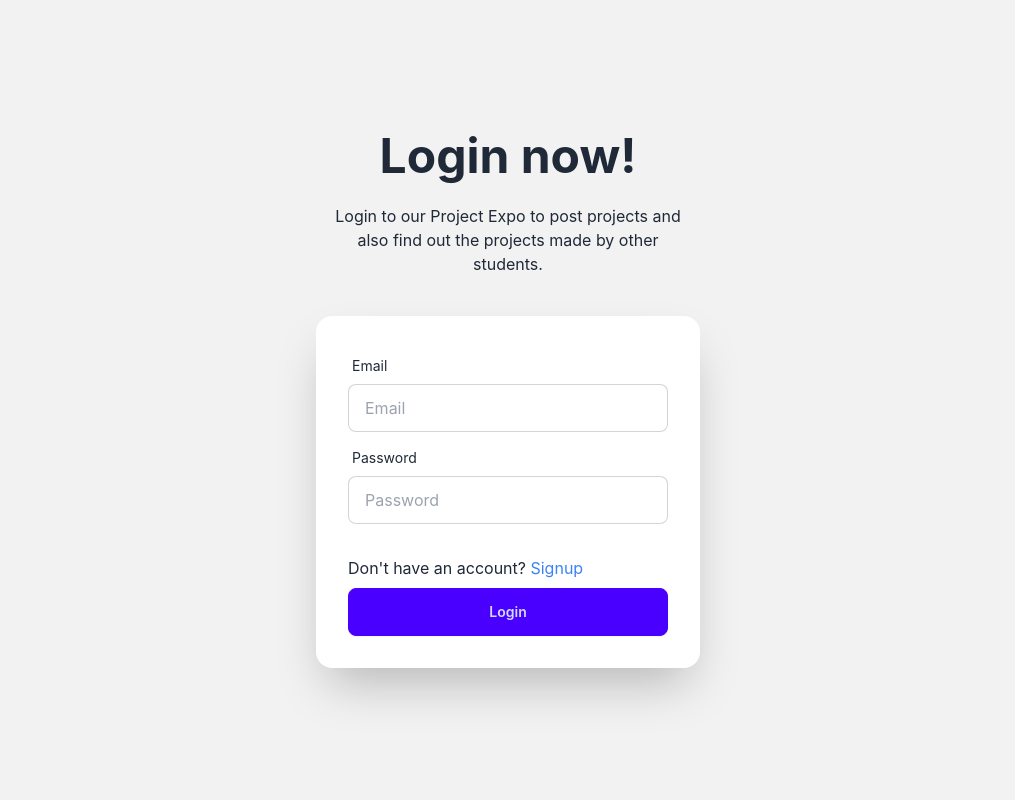
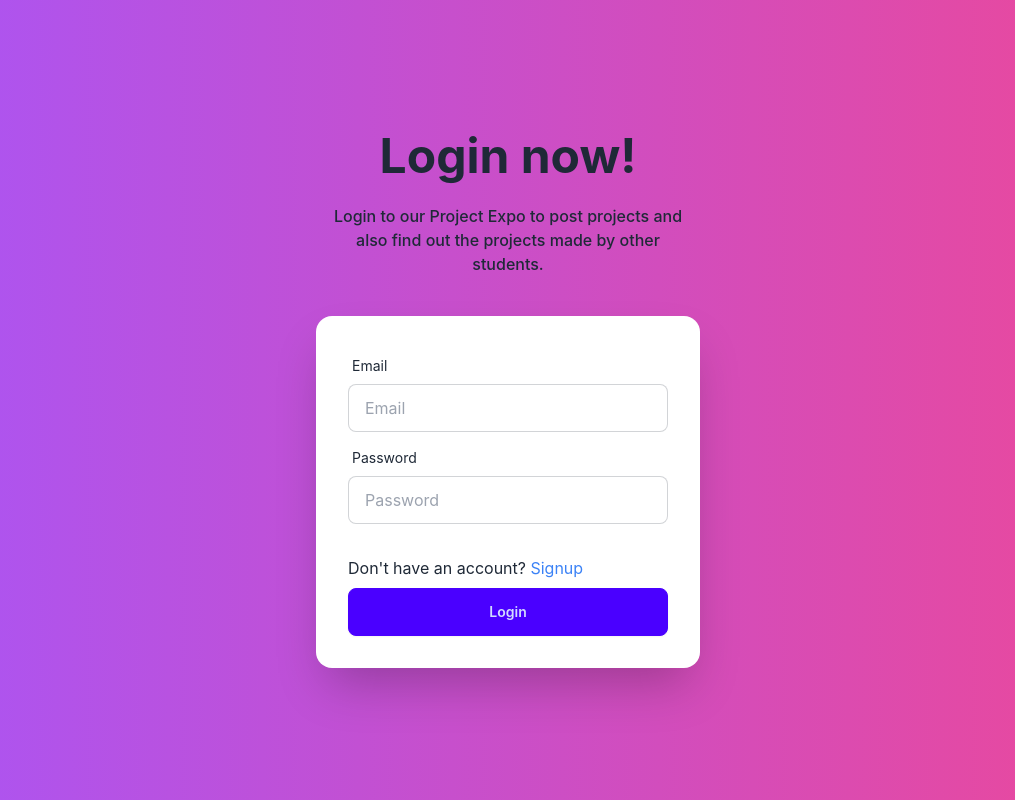
Before and after one commit to Sagar-1103/project-expo, a React (Create React App) app: page /login in a window 1280 px wide. Shown: the whole page, without its empty margins (132-1147 px from the left). Built offline with nearby package versions, Linux system fonts and the light colour scheme; no server answers.

Commit message:
Signup and login bg added

```diff
--- a/src/components/Login.js
+++ b/src/components/Login.js
@@ -19,11 +19,11 @@ export const Login = () => {
     }
   }
   return (
-    <div className="hero min-h-screen bg-base-200">
+    <div className="hero min-h-screen bg-gradient-to-r from-purple-500 to-pink-500 ">
   <div className="hero-content flex-col">
     <div className="text-center">
       <h1 className="text-5xl font-bold">Login now!</h1>
-      <p className="py-6 lg:w-[50%] mx-auto">Login to our Project Expo to post projects and also find out the projects made by other students.</p>
+      <p className="py-6 lg:w-[50%] mx-auto font-medium">Login to our Project Expo to post projects and also find out the projects made by other students.</p>
     </div>
     <div className="card shrink-0 w-full max-w-sm shadow-2xl bg-base-100">
       <form className="card-body">
--- a/src/components/Signup.js
+++ b/src/components/Signup.js
@@ -27,11 +27,11 @@ export const Signup = () => {
     }
   }
   return (
-    <div className="hero min-h-screen bg-base-200">
-    <div className="hero-content flex-col">
+    <div className="hero min-h-screen bg-gradient-to-r from-purple-500 to-pink-500 ">
+    <div className="hero-content flex-col ">
       <div className="text-center">
         <h1 className="text-5xl font-bold">Singup now!</h1>
-        <p className="py-6 lg:w-[50%] mx-auto">Singup to our Project Expo to post projects and also find out the projects made by other students.</p>
+        <p className="py-6 lg:w-[50%] mx-auto font-medium">Singup to our Project Expo to post projects and also find out the projects made by other students.</p>
       </div>
       <div className="card shrink-0 w-full max-w-sm shadow-2xl bg-base-100">
         <form onSubmit={handleSubmit} className="card-body">
```
